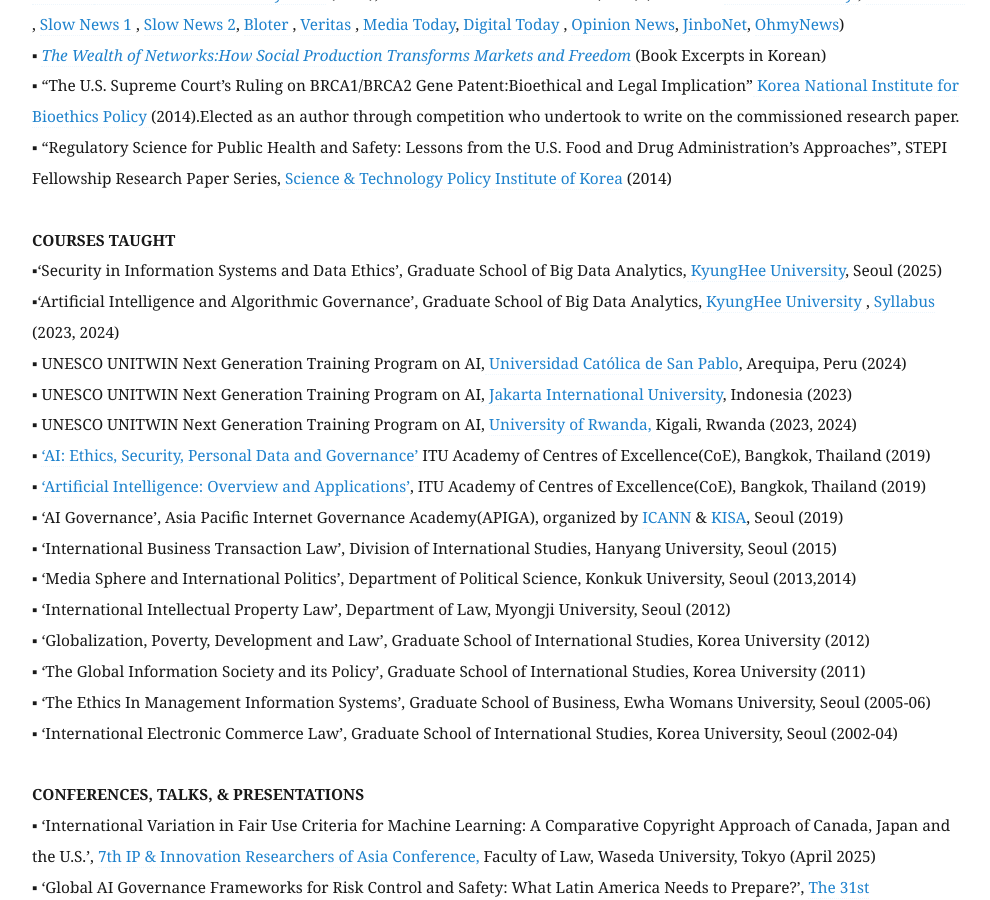
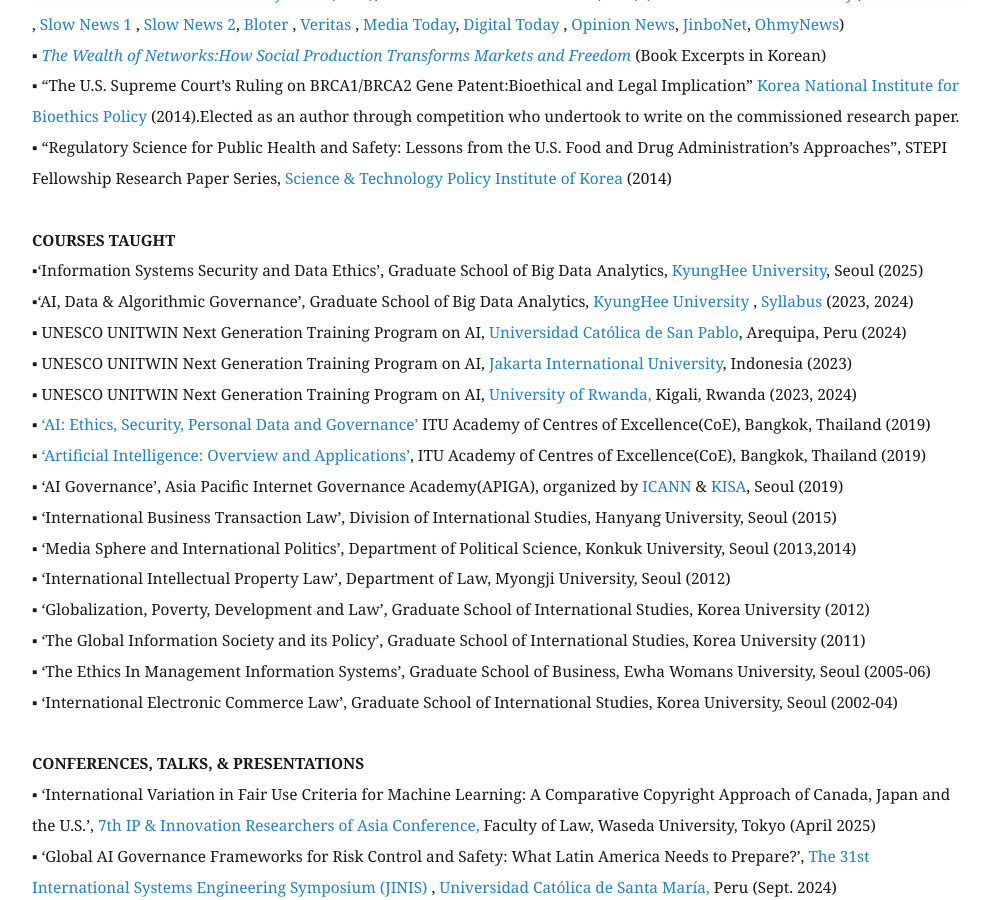
Before and after one commit to eunchangchoi/eunchangchoi.github.io, a Jekyll site: the page built from index.md, in a window 1280 px wide and 900 px high, scrolled down 4584 px. Shown: the whole window, without its empty margins (68-1058 px from the left). Built offline with Jekyll 4.4.1, drawn with Linux system fonts in a browser that asks for light colours.

Commit message:
Update index.md

```diff
--- a/index.md
+++ b/index.md
@@ -87,8 +87,8 @@
 ▪ “Regulatory Science for Public Health and Safety: Lessons from the U.S. Food and Drug Administration’s Approaches”, STEPI Fellowship Research Paper Series,<a href="https://www.stepi.re.kr/site/stepien/main.do"> Science & Technology Policy Institute of Korea</a> (2014)<br>
      <br>
  <strong> COURSES TAUGHT </strong> <br>
-▪‘Security in Information Systems and Data Ethics’, Graduate School of Big Data Analytics,<a href="http://bigdata21.khu.ac.kr/main/main.html"> KyungHee University</a>, Seoul (2025)<br>
-▪‘Artificial Intelligence and Algorithmic Governance’, Graduate School of Big Data Analytics,<a href="http://bigdata21.khu.ac.kr/main/main.html"> KyungHee University </a>,<a href="https://t.ly/IyU_W"> Syllabus</a> (2023, 2024) <br>
+▪‘Information Systems Security and Data Ethics’, Graduate School of Big Data Analytics,<a href="http://bigdata21.khu.ac.kr/main/main.html"> KyungHee University</a>, Seoul (2025)<br>
+▪‘AI, Data & Algorithmic Governance’, Graduate School of Big Data Analytics,<a href="http://bigdata21.khu.ac.kr/main/main.html"> KyungHee University </a>,<a href="https://t.ly/IyU_W"> Syllabus</a> (2023, 2024) <br>
 ▪ UNESCO UNITWIN Next Generation Training Program on AI,<a href="https://ucsp.edu.pe/"> Universidad Católica de San Pablo</a>, Arequipa, Peru (2024) <br>
 ▪ UNESCO UNITWIN Next Generation Training Program on AI,<a href="https://jiu.ac/"> Jakarta International University</a>, Indonesia (2023)  <br>
 ▪ UNESCO UNITWIN Next Generation Training Program on AI, <a href="https://ur.ac.rw/"> University of Rwanda,</a> Kigali, Rwanda (2023, 2024) <br>
```
